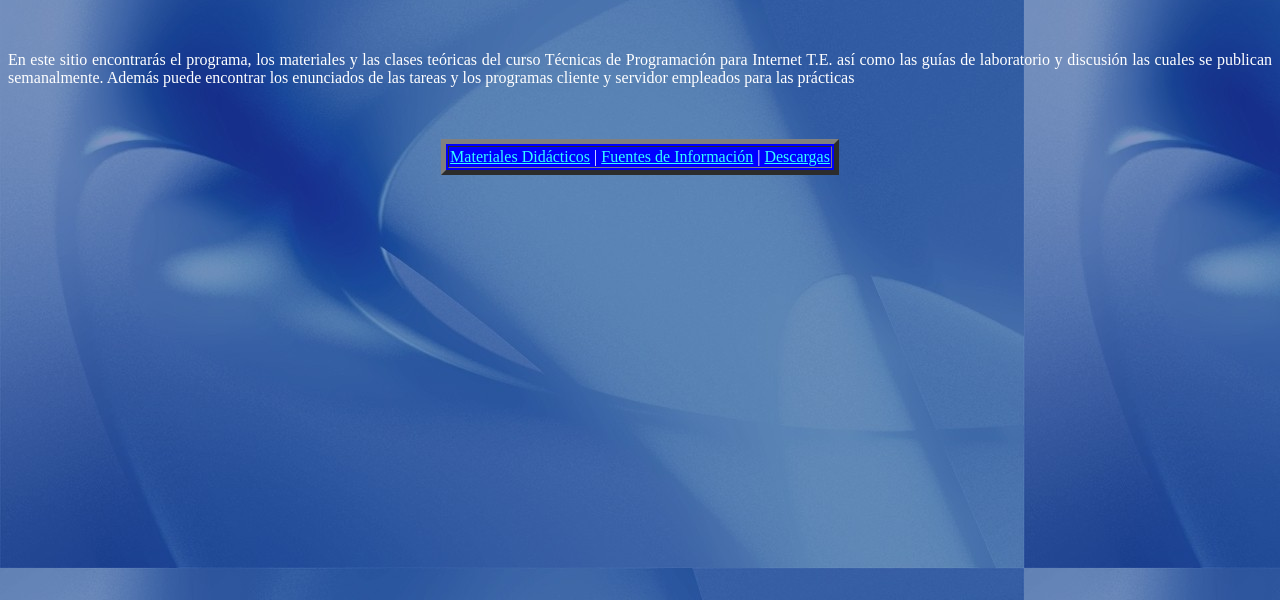
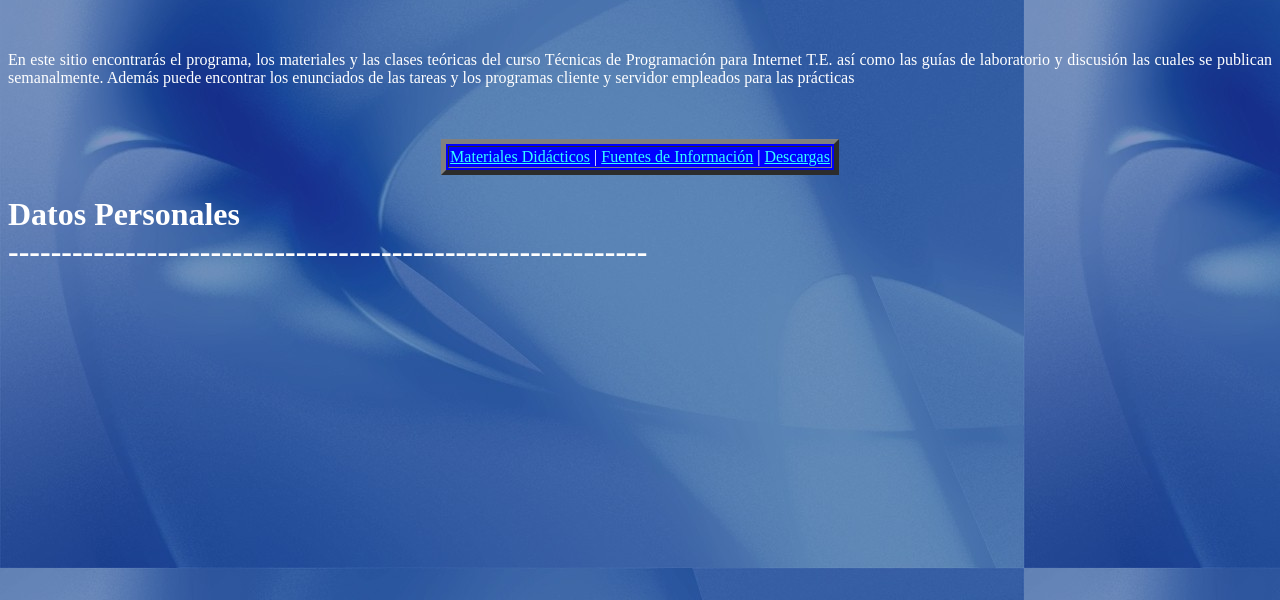
Before and after one commit to JaimeGD07/tpi-gd21001guia21c, a plain HTML site: page index.html in a window 1280 px wide. Shown: the part 200-800 px from the top of the page. Drawn offline with Linux system fonts and the light colour scheme.

Commit message:
v2.0
update2

```diff
--- a/index.html
+++ b/index.html
@@ -52,6 +52,7 @@
   </TR>
  </TABLE>
 </CENTER>
+<h1>Datos Personales<br>------------------------------------------------------------</h1>
 <BR>
 <BR>
 </BODY>
```
